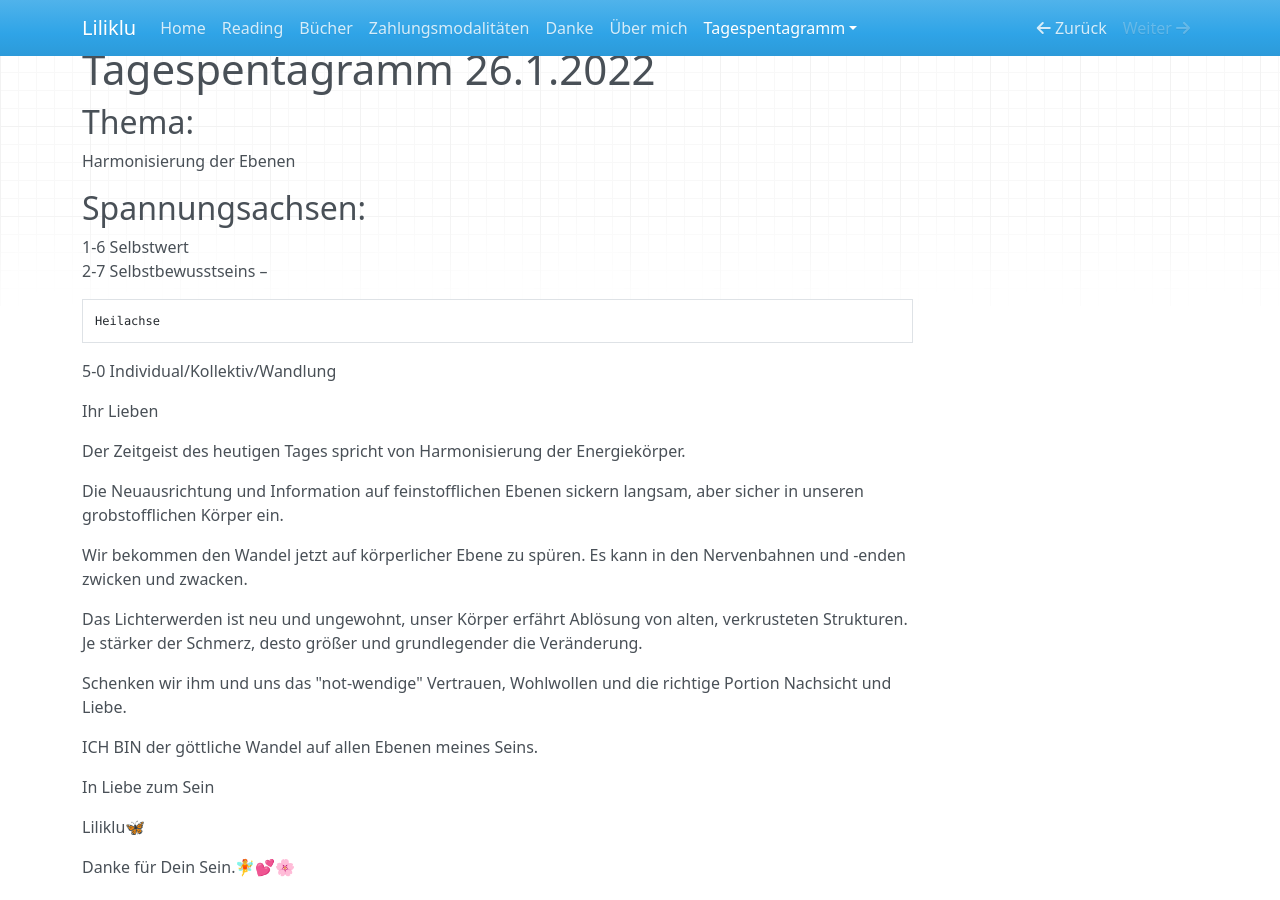
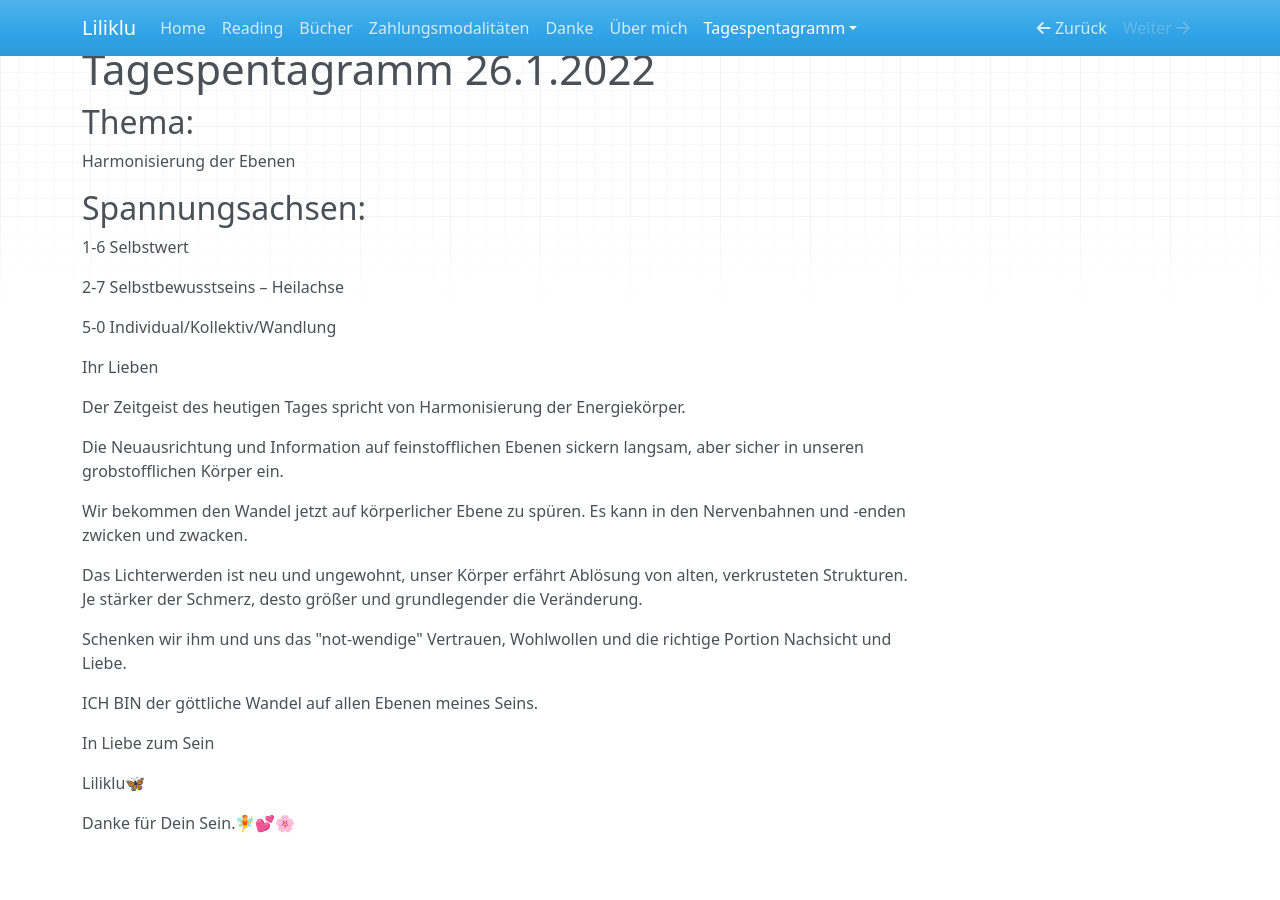
Before and after one commit to liliklu/liliklu.de, an MkDocs documentation site: the page built from docs/tagespentagramm/januar/2022-01-26.md, in a window 1280 px wide and 900 px high, scrolled down 548 px. Built offline with MkDocs 1.6.1, drawn with Linux system fonts in a browser that asks for light colours; nearby versions of some CDN libraries.

Commit message:
korrektur

```diff
--- a/docs/tagespentagramm/januar/2022-01-26.md
+++ b/docs/tagespentagramm/januar/2022-01-26.md
@@ -25,11 +25,13 @@ Harmonisierung der Ebenen
 
 
 ## Spannungsachsen:
+
 1-6 Selbstwert
-2-7 Selbstbewusstseins –
 
-    Heilachse
+2-7 Selbstbewusstseins – Heilachse
+
 5-0 Individual/Kollektiv/Wandlung
+
 
 
 
```
